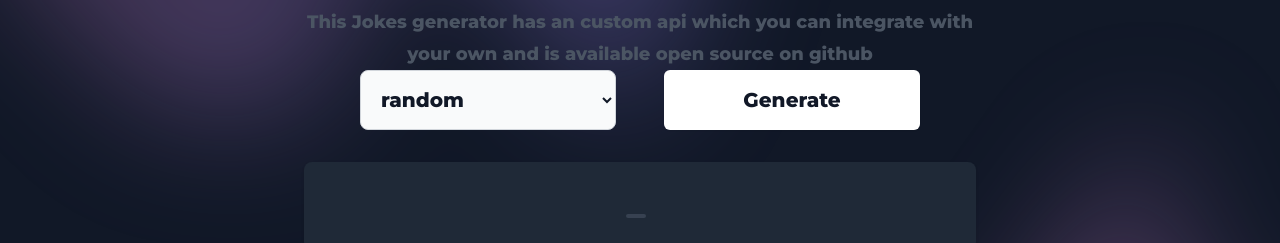
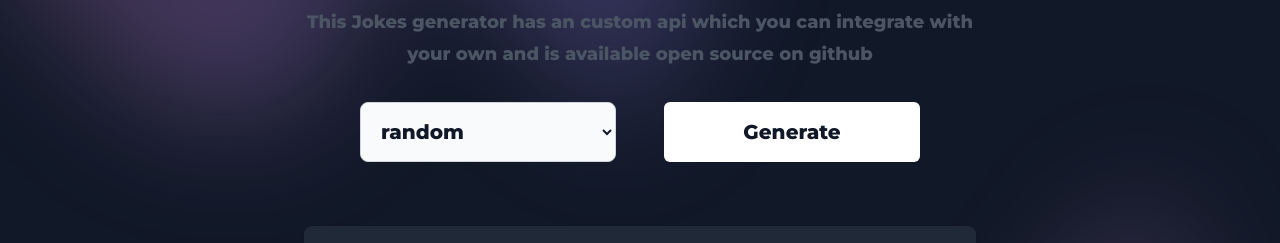
Before and after one commit to DevRohit06/Jokes-Generator-With-API, a React (Vite) app in the folder frontend/: page / in a window 1280 px wide. Shown: the part 246-489 px from the top of the page. Built offline with nearby package versions, Linux system fonts and the light colour scheme; no server answers.

Commit message:
Update hero.jsx

```diff
--- a/frontend/src/components/hero.jsx
+++ b/frontend/src/components/hero.jsx
@@ -54,7 +54,7 @@ export default function Hero() {
               with your own and is available open source on github
             </p>
             <div>
-              <div className="lg:flex justify-center">
+              <div className="py-8 lg:flex justify-center">
                 <form
                   className="items-center justify-center space-y-4 sm:flex sm:space-y-0 sm:space-x-4"
                   onSubmit={(event) => {fetchJoke() && event.preventDefault()}}
```
